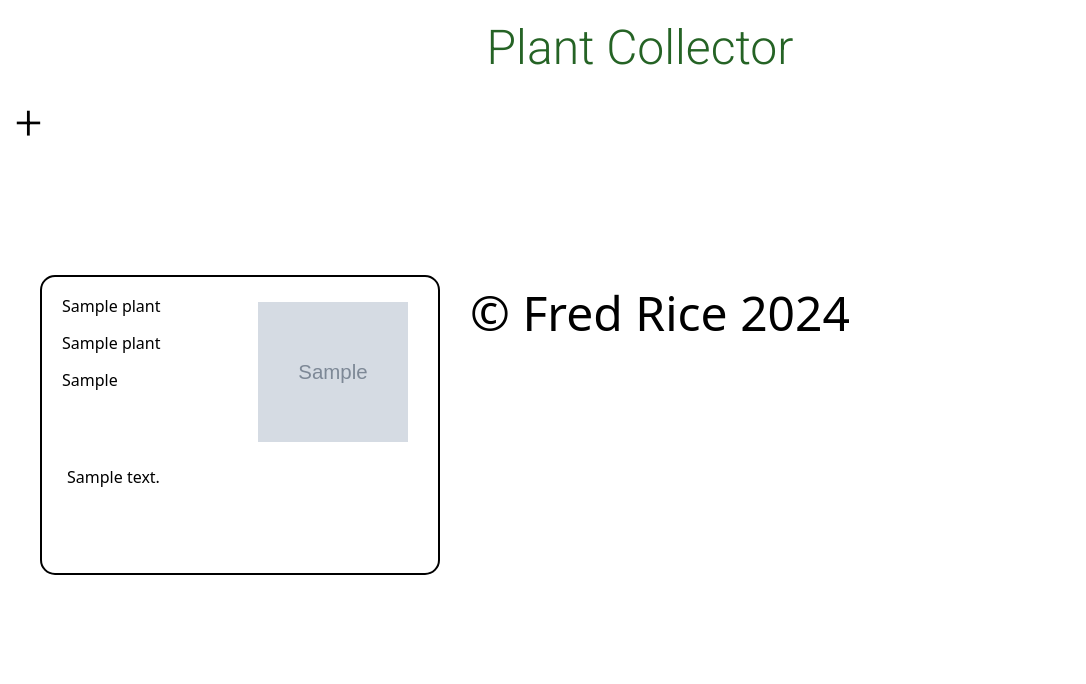
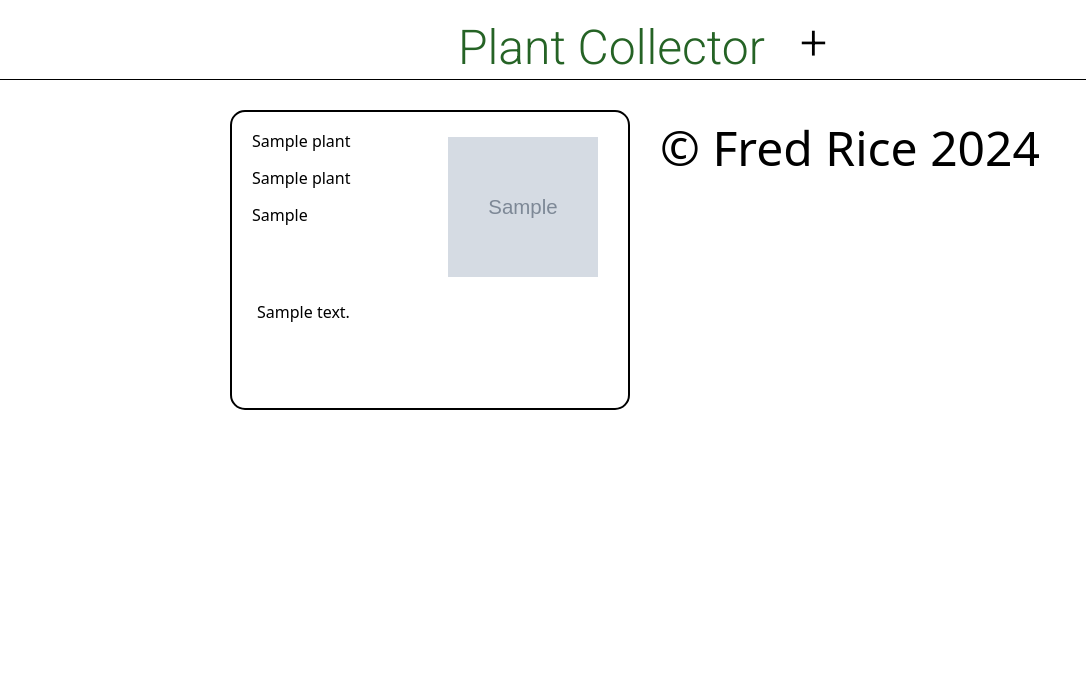
Before and after one commit to FredJRice/plant_collector, a PHP site: page / in a window 1280 px wide. Shown: the top 684 px of the page, without its empty margins (0-1086 px from the left). Run offline with PHP 8.4, Linux system fonts and the light colour scheme; tables that the repository leaves empty or names only in its code hold one stand-in row (values such as "Sample post"); grey boxes marked "Sample" are stand-in pictures.

Commit message:
corrected html

```diff
--- a/index.php
+++ b/index.php
@@ -16,8 +16,12 @@ require_once 'plant-collect.php';
 </head>
 <body>
 <nav class="navbar">
-        <h1 class="title">Plant Collector</h1>
-        <h1 class ="add">+</h1>
+    <div>
+        <h1 class="navtitle">Plant Collector</h1>
+    </div>
+    <div>
+        <h1 class ="navadd">+</h1>
+    </div>
 </nav>
 <div class="spacer"></div>
 <section class="sectionplant">
--- a/plant-collect.css
+++ b/plant-collect.css
@@ -3,10 +3,6 @@
 }
 
 body{
-    display: flex;
-    flex-direction: column;
-    justify-content: center;
-    align-content: center;
     margin: 0;
     padding: 0;
 
@@ -20,9 +16,12 @@ h1,h2,h3,h4,h5,h6{
     margin:15px;
 }
 
-navbar{
+.navbar{
+    display: flex;
+    justify-content: center;
+    align-content: center;
     background-color: white;
-    height:60px;
+    height:80px;
     width: 100%;
     position:fixed;
     top: 0;
@@ -30,17 +29,19 @@ navbar{
     z-index: 1;
 }
 
-.title{
+.navtitle{
     color: #256325;
+    justify-content: center;
     text-align: center;
     border-radius: 15px;
     padding: 5px;
 }
 
-.add{
+.navadd{
     color: black;
+    justify-content: center;
 }
-.add:hover{
+.navadd:hover{
     color: red;
 }
 
@@ -48,7 +49,7 @@ navbar{
     display: flex;
     justify-content: center;
     flex-wrap: wrap;
-    width:900px;
+    width:100%;
     padding: 100px 0;
 }
 
@@ -97,6 +98,8 @@ navbar{
 }
 
 .footer{
+    position: relative;
+    bottom: 0;
     font-size: 3em;
     padding: 20px;
 }
```
